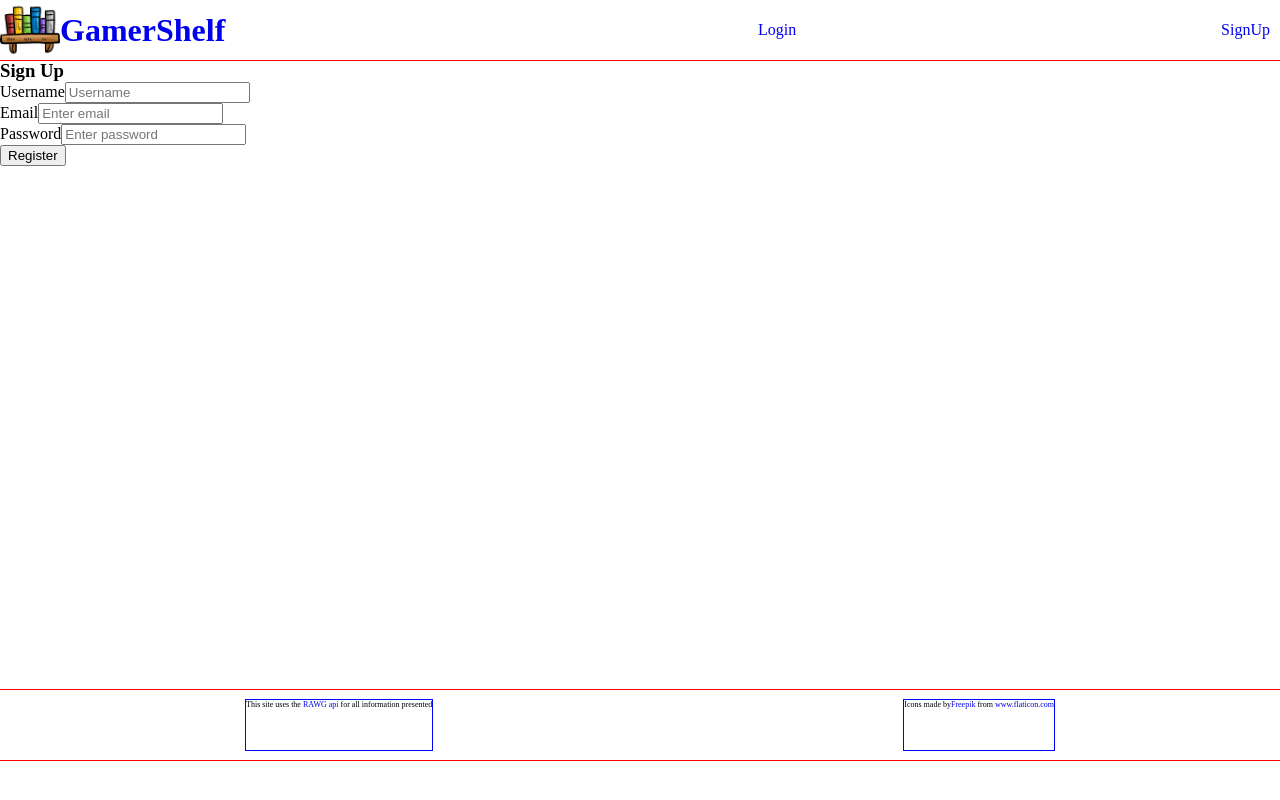
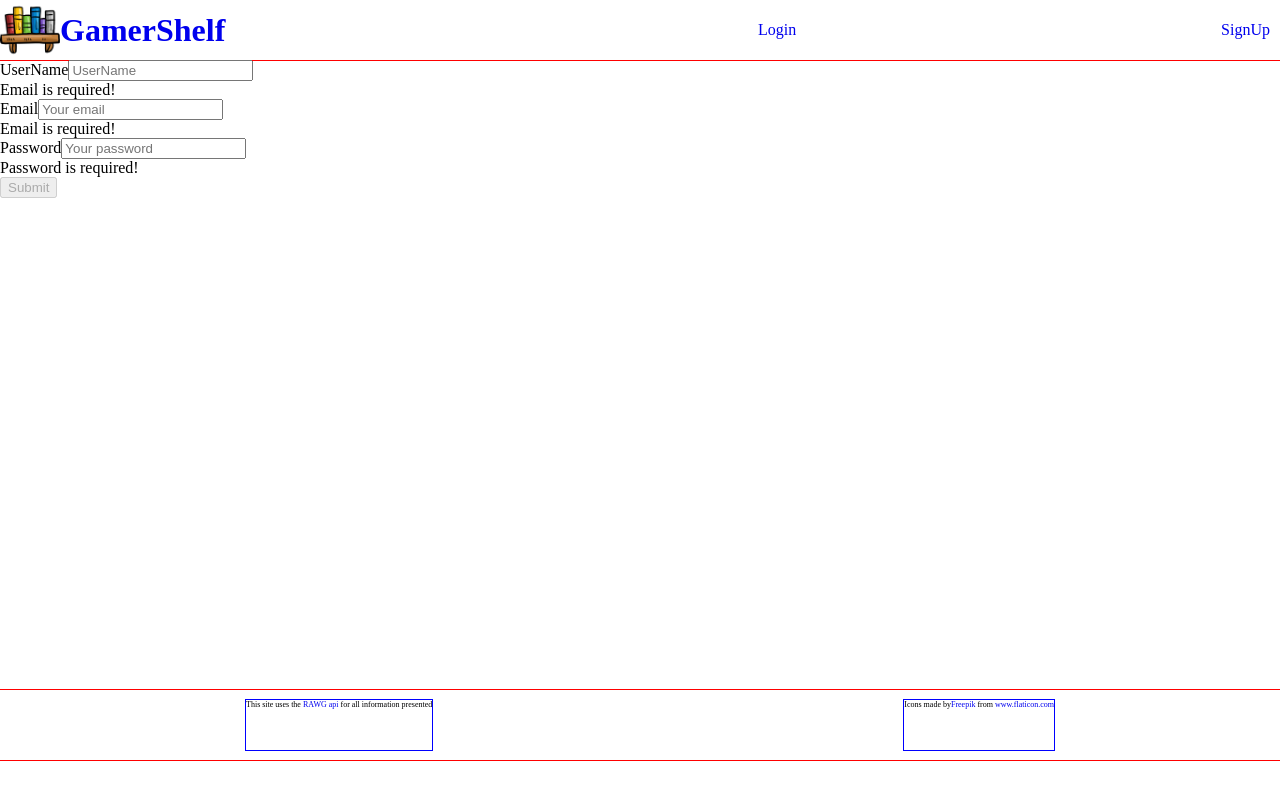
Before and after one commit to tcrear/group-project-3, a React (Create React App) app in the folder client/: page /SignUp in a window 1280 px wide. Built offline with nearby package versions, Linux system fonts and the light colour scheme.

Commit message:
signup page working

```diff
--- a/client/src/pages/Homepage.js
+++ b/client/src/pages/Homepage.js
@@ -6,8 +6,6 @@
   const [renderReady, setRenderReady] = useState(false);
   const [successfullLogin, setSuccessfullLogin] = useState(false);
   const [userData, setUserData] = useState({});
-  const [savedGames, setSavedGames] = useState([]);
-  const [wishList, setWishList] = useState([]);
 
   const getUserData = async() => {
     const token = Auth.loggedIn() ? Auth.getToken() : null;
--- a/client/src/pages/Login.js
+++ b/client/src/pages/Login.js
@@ -25,8 +25,6 @@
       }
 
       const { token, user } = await response.json();
-      console.log('---------------')
-      console.log(user)
       Auth.login(token);
     } catch (err) {
       console.error(err);
--- a/client/src/pages/SignUp.js
+++ b/client/src/pages/SignUp.js
@@ -1,29 +1,96 @@
-import React, { Component } from "react";
+import React, { useState } from 'react';
+import { Form, Button, Alert } from 'react-bootstrap';
 
-export default class SignUp extends Component {
-    render() {
-        return (
-            <form>
-                <h3>Sign Up</h3>
+import { createUser } from '../utils/api';
+import Auth from '../utils/auth';
 
-                <div className="form-group">
-                    <label>Username</label>
-                    <input type="text" className="form-control" placeholder="Username" />
-                </div>
+const SignUpForm = () => {
+  const [ userFormData, setUserFormData ] = useState({ email: '', password: '', username: '' });
+  const [ validated, setValidated ] = useState(false);
+  const [ showAlert, setShowAlert ] = useState(false);
 
-                <div className="form-group">
-                    <label>Email</label>
-                    <input type="email" className="form-control" placeholder="Enter email" />
-                </div>
+  const handleInputChange = (event) => {
+    const { name, value } = event.target;
+    setUserFormData({ ...userFormData, [name]: value });
+  };
 
-                <div className="form-group">
-                    <label>Password</label>
-                    <input type="password" className="form-control" placeholder="Enter password" />
-                </div>
+  const handleFormSubmit = async (event) => {
+    event.preventDefault();
 
-                <button type="submit" className="btn btn-dark btn-lg btn-block">Register</button>
+    try {
+      const response = await createUser(userFormData);
 
-            </form>
-        );
+      if (!response.ok) {
+        throw new Error('something went wrong!');
+      }
+
+      const { token } = await response.json();
+      Auth.login(token);
+    } catch (err) {
+      console.error(err);
+      setShowAlert(true);
     }
-}
+
+    setUserFormData({
+      username: '',
+      email: '',
+      password: '',
+    });
+  };
+
+  return (
+    <>
+      <Form noValidate validated={validated} onSubmit={handleFormSubmit}>
+        <Alert dismissible onClose={() => setShowAlert(false)} show={showAlert} variant='danger'>
+          Something went wrong with your SignUp credentials!
+        </Alert>
+        <Form.Group>
+          <Form.Label htmlFor='email'>UserName</Form.Label>
+          <Form.Control
+            type='text'
+            placeholder='UserName'
+            name='username'
+            onChange={handleInputChange}
+            value={userFormData.username}
+            required
+          />
+          <Form.Control.Feedback type='invalid'>Email is required!</Form.Control.Feedback>
+        </Form.Group>
+
+        <Form.Group>
+          <Form.Label htmlFor='email'>Email</Form.Label>
+          <Form.Control
+            type='text'
+            placeholder='Your email'
+            name='email'
+            onChange={handleInputChange}
+            value={userFormData.email}
+            required
+          />
+          <Form.Control.Feedback type='invalid'>Email is required!</Form.Control.Feedback>
+        </Form.Group>
+
+        <Form.Group>
+          <Form.Label htmlFor='password'>Password</Form.Label>
+          <Form.Control
+            type='password'
+            placeholder='Your password'
+            name='password'
+            onChange={handleInputChange}
+            value={userFormData.password}
+            required
+          />
+          <Form.Control.Feedback type='invalid'>Password is required!</Form.Control.Feedback>
+        </Form.Group>
+        <Button
+          disabled={!(userFormData.email && userFormData.password)}
+          type='submit'
+          variant='success'>
+          Submit
+        </Button>
+      </Form>
+    </>
+  );
+};
+
+export default SignUpForm;
```
